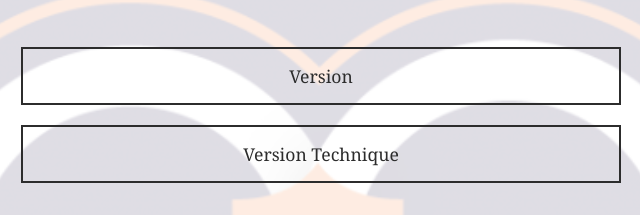
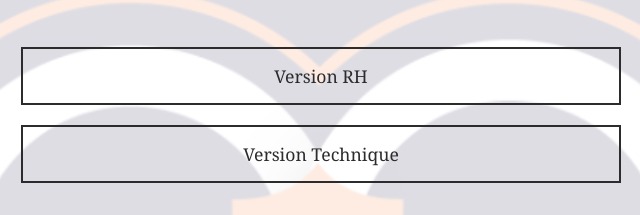
Before and after one commit to DioBrand0o/portfolio, a plain HTML site: page index.html in a window 1280 px wide. Shown: the part 171-386 px from the top of the page, 319-959 px from the left. Drawn offline with Linux system fonts and the light colour scheme.

Commit message:
add path

```diff
--- a/index.html
+++ b/index.html
@@ -13,7 +13,7 @@
             <p class="subtitle">Infrastructure & Sécurité Cloud</p>
 
             <div class="nav-links">
-                <a href="rh.html" class="nav-link">Version </a>
+                <a href="rh.html" class="nav-link">Version RH </a>
                 <a href="tech/tech.html" class="nav-link">Version Technique</a>
             </div>
 
```
Also changed, not shown: tech /tech.html (+0 -1 lines).
